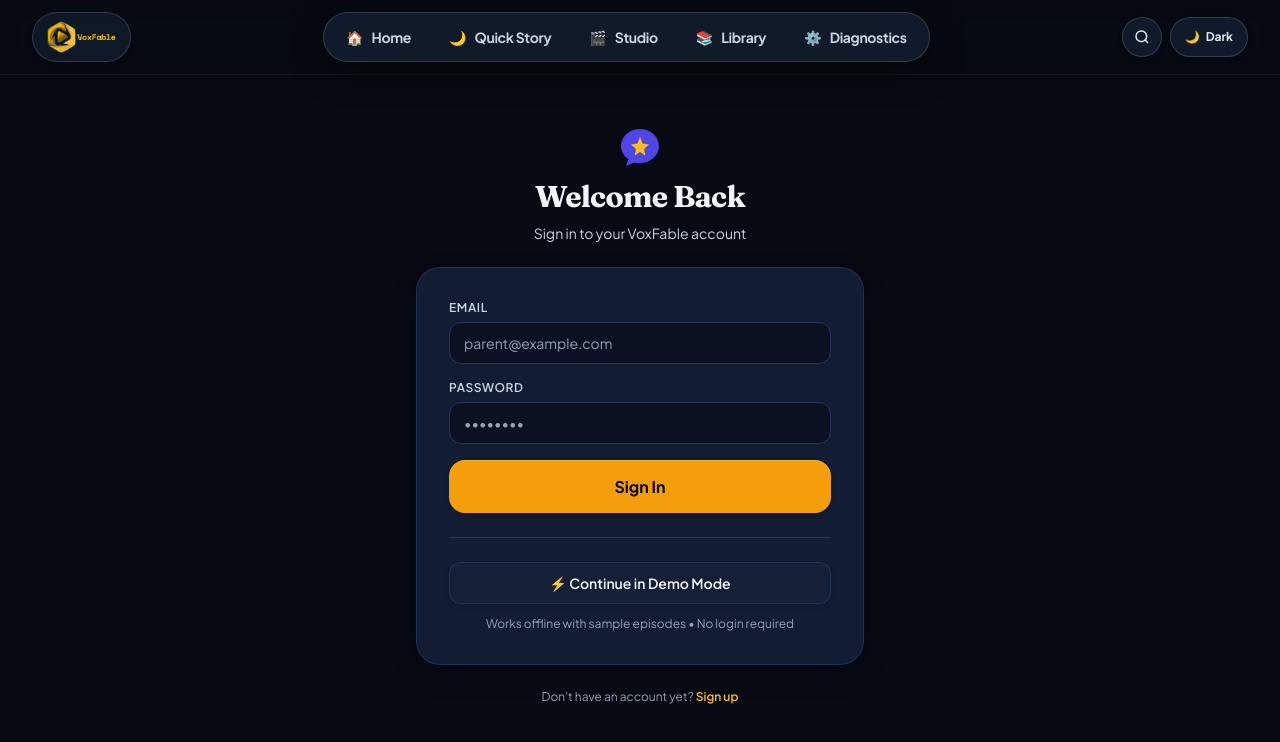
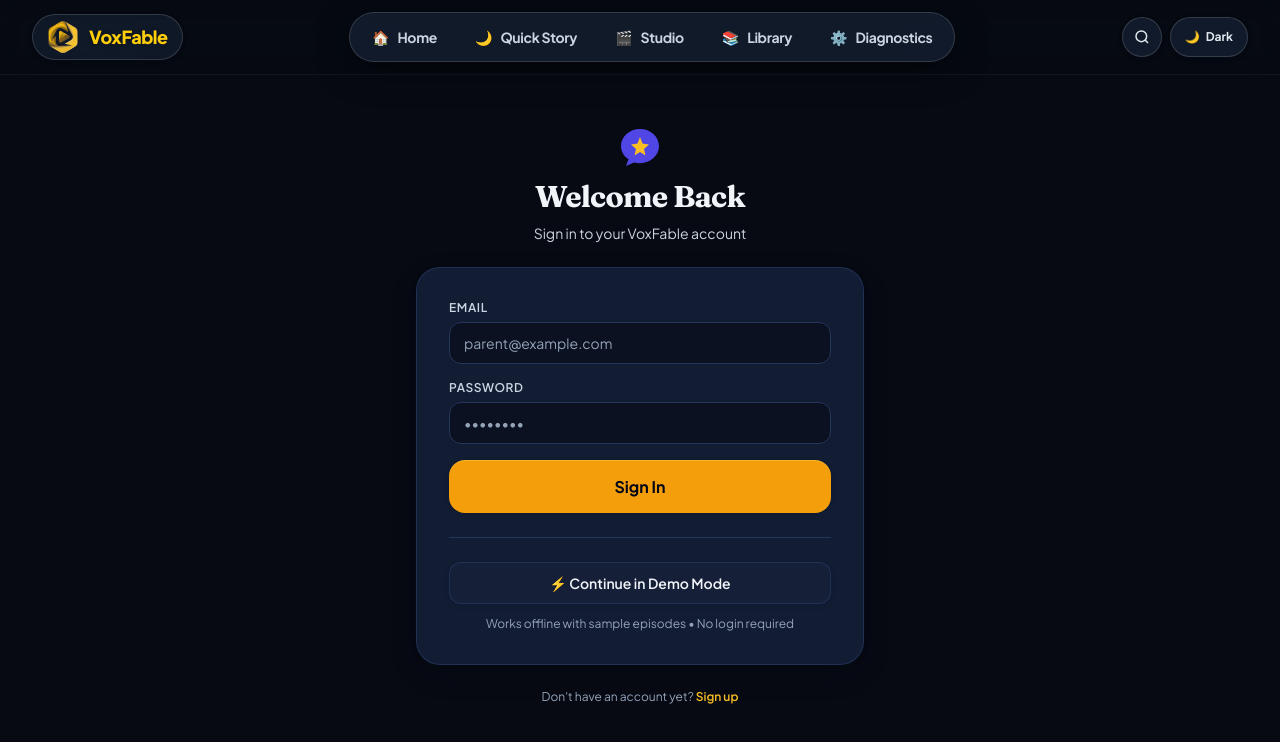
Before and after one commit to OmIsAGoodName/DOOMnDEBUG, a React (Vite) app in the folder frontend/: page /login in a window 1280 px wide. Shown: the top 742 px of the page. Built offline with nearby package versions, Linux system fonts and the light colour scheme; no server answers.

Commit message:
feat(navbar): display sharp logo.png emblem paired with manual VoxFable typography in exact brand color #FFCE0B

```diff
--- a/frontend/src/App.tsx
+++ b/frontend/src/App.tsx
@@ -106,18 +106,20 @@ function NavBar({ isDark, onToggleTheme }: NavBarProps) {
 
   return (
     <header className="sticky top-0 z-50 w-full px-4 sm:px-8 py-3 flex items-center justify-between gap-3 select-none backdrop-blur-md bg-white/40 dark:bg-[#070a13]/40 border-b border-stone-200/50 dark:border-white/5 transition-colors duration-300">
-      {/* 1. Left Brand Pod with Logo_Navbar */}
+      {/* 1. Left Brand Pod with Logo Emblem + Custom Typography */}
       <Link
         to="/"
-        className="group flex items-center px-3 py-1.5 sm:px-3.5 sm:py-2 rounded-full bg-white/80 dark:bg-[#131d2e]/80 backdrop-blur-2xl border-t border-white/40 dark:border-white/15 border-l border-white/30 dark:border-white/10 border-r border-stone-200/80 dark:border-black/30 border-b border-stone-200/80 dark:border-black/40 shadow-storybook-sm hover:shadow-storybook hover:scale-[1.03] active:scale-[0.96] transition-all duration-300 ease-[cubic-bezier(0.16,1,0.3,1)] shrink-0"
+        className="group flex items-center gap-2.5 px-3 py-1.5 sm:px-3.5 sm:py-1.5 rounded-full bg-white/80 dark:bg-[#131d2e]/80 backdrop-blur-2xl border-t border-white/40 dark:border-white/15 border-l border-white/30 dark:border-white/10 border-r border-stone-200/80 dark:border-black/30 border-b border-stone-200/80 dark:border-black/40 shadow-storybook-sm hover:shadow-storybook hover:scale-[1.03] active:scale-[0.96] transition-all duration-300 ease-[cubic-bezier(0.16,1,0.3,1)] shrink-0"
         title="VoxFable Home"
       >
         <img
-          src="/logo_navbar.png"
-          alt="VoxFable"
-          className="h-7 sm:h-8 w-auto object-contain group-hover:scale-105 transition-transform duration-300"
+          src="/logo.png"
+          alt="VoxFable Emblem"
+          className="h-7 w-7 sm:h-8 sm:w-8 object-contain shrink-0 group-hover:rotate-6 group-hover:scale-105 transition-transform duration-300 ease-out"
         />
-        <span className="sr-only">VoxFable</span>
+        <span className="font-sans font-extrabold tracking-tight text-[#FFCE0B] text-base sm:text-lg select-none drop-shadow-[0_1px_2px_rgba(0,0,0,0.15)] group-hover:brightness-110 transition-all duration-200">
+          VoxFable
+        </span>
       </Link>
 
       {/* 2. Floating Center Pill Navigation Dock with Sliding Spring Indicator */}
```
